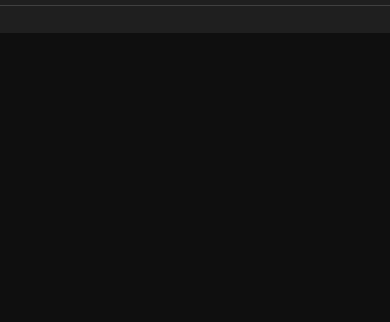
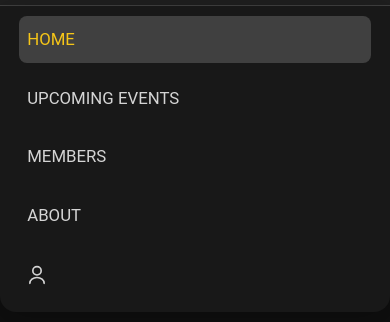
Before and after one commit to AbhijithTJ/sandram, a website: page public/index.html in a window 390 px wide. Both pictures are taken after a click on the button "Open navigation". Shown: the part 50-372 px from the top of the page. Drawn offline with Linux system fonts and the light colour scheme; no server answers.

Commit message:
mobile home menu change

```diff
--- a/public/index.html
+++ b/public/index.html
@@ -2280,7 +2280,40 @@
     }
   </style>
   <script>
-    // Add your JavaScript here
+    // Handle hamburger menu click
+    document.addEventListener('DOMContentLoaded', function() {
+      const hamburger = document.getElementById('hamburgerBtn');
+      const nav = document.getElementById('mainNav');
+
+      if (hamburger && nav) {
+        hamburger.addEventListener('click', function(e) {
+          e.stopPropagation(); // Prevent event bubbling
+          const isExpanded = this.getAttribute('aria-expanded') === 'true' || false;
+          this.setAttribute('aria-expanded', !isExpanded);
+          nav.classList.toggle('open');
+          document.body.style.overflow = !isExpanded ? 'hidden' : '';
+        });
+
+        // Close menu when clicking outside
+        document.addEventListener('click', function(e) {
+          if (!nav.contains(e.target) && !hamburger.contains(e.target)) {
+            hamburger.setAttribute('aria-expanded', 'false');
+            nav.classList.remove('open');
+            document.body.style.overflow = '';
+          }
+        });
+
+        // Close menu when clicking on a nav link
+        const navLinks = nav.querySelectorAll('a');
+        navLinks.forEach(link => {
+          link.addEventListener('click', function() {
+            hamburger.setAttribute('aria-expanded', 'false');
+            nav.classList.remove('open');
+            document.body.style.overflow = '';
+          });
+        });
+      }
+    });
   </script>
 </body>
 </html>
```
